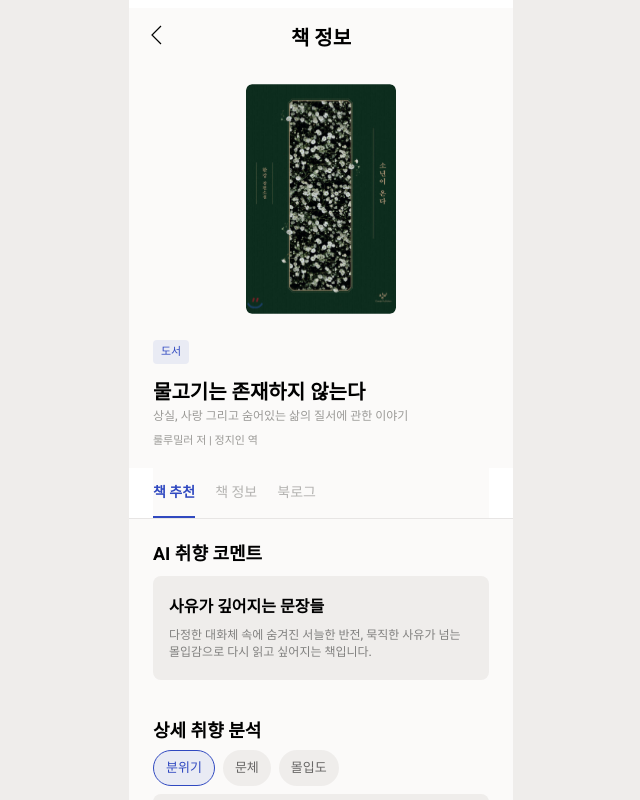
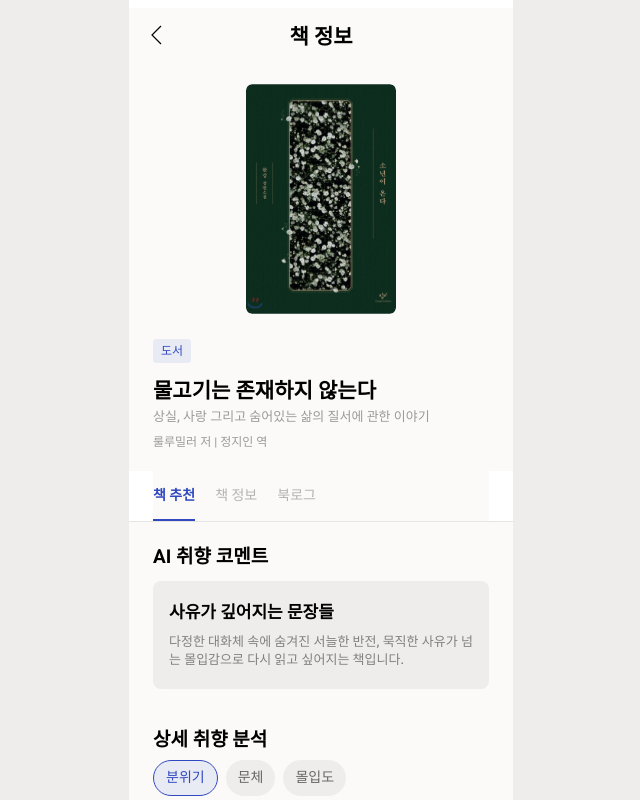
Before and after one commit to Project-BookLog/BookLog-FrontEnd, a React (Vite) app: page /bookdetail in a window 1280 px wide. Shown: the top 800 px of the page, without its empty margins (319-959 px from the left). Built offline with nearby package versions, Linux system fonts and the light colour scheme.

Commit message:
폰트 크기 수정

```diff
--- a/src/index.css
+++ b/src/index.css
@@ -85,91 +85,91 @@
   /* ===== 타이포그래피 유틸 ===== */
   .text-head {
     font-family: var(--font-sans);
-    font-size: 24px;
+    font-size: 25px;
     font-weight: var(--fw-sb);
     line-height: 1.2;
   }
 
   .text-title-01 {
     font-family: var(--font-sans);
-    font-size: 20px;
+    font-size: 21px;
     font-weight: var(--fw-sb);
     line-height: 1.2;
   }
 
   .text-title-02 {
     font-family: var(--font-sans);
-    font-size: 18px;
+    font-size: 19px;
     font-weight: var(--fw-sb);
     line-height: 1.2;
   }
 
   .text-subtitle-01-sb {
     font-family: var(--font-sans);
-    font-size: 16px;
+    font-size: 17px;
     font-weight: var(--fw-sb);
     line-height: 1.4;
   }
 
   .text-subtitle-01-m {
     font-family: var(--font-sans);
-    font-size: 16px;
+    font-size: 17px;
     font-weight: var(--fw-m);
     line-height: 1.4;
   }
 
   .text-subtitle-02-sb {
     font-family: var(--font-sans);
-    font-size: 15px;
+    font-size: 16px;
     font-weight: var(--fw-sb);
     line-height: 1.4;
   }
 
   .text-subtitle-02-m {
     font-family: var(--font-sans);
-    font-size: 15px;
+    font-size: 16px;
     font-weight: var(--fw-m);
     line-height: 1.4;
   }
 
   .text-body-01-sb {
     font-family: var(--font-sans);
-    font-size: 14px;
+    font-size: 15px;
     font-weight: var(--fw-sb);
     line-height: 1.4;
   }
 
   .text-body-01-m {
     font-family: var(--font-sans);
-    font-size: 14px;
+    font-size: 15px;
     font-weight: var(--fw-m);
     line-height: 1.4;
   }
 
   .text-body-02 {
     font-family: var(--font-sans);
-    font-size: 14px;
+    font-size: 15px;
     font-weight: var(--fw-m);
     line-height: 1.6;
   }
 
   .text-body-03 {
     font-family: var(--font-sans);
-    font-size: 13px;
+    font-size: 14px;
     font-weight: var(--fw-m);
     line-height: 1.4;
   }
 
   .text-caption-01 {
     font-family: var(--font-sans);
-    font-size: 12px;
+    font-size: 13px;
     font-weight: var(--fw-m);
     line-height: 1.4;
   }
 
   .text-caption-02 {
     font-family: var(--font-sans);
-    font-size: 11px;
+    font-size: 12px;
     font-weight: var(--fw-m);
     line-height: 1.4;
   }
```
